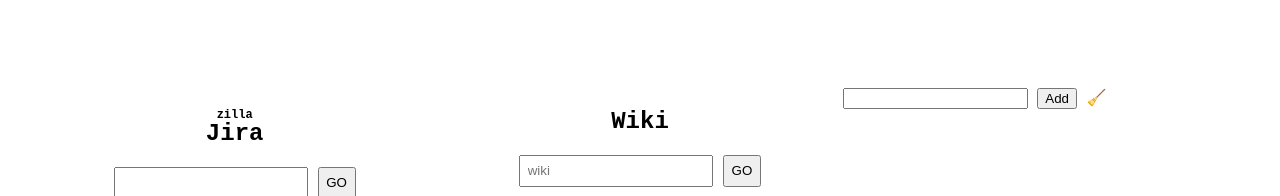
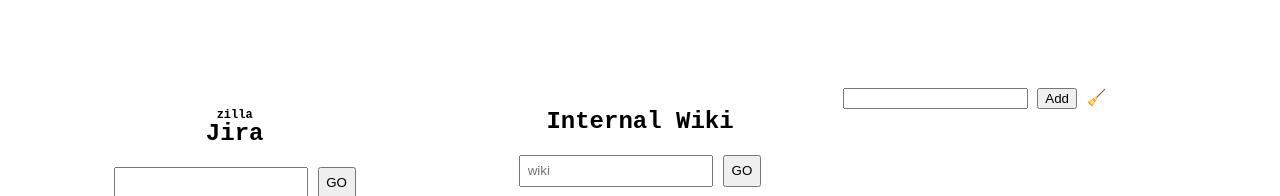
Before and after one commit to chadluo/homepage, a plain HTML site: page example/homepage.html in a window 1280 px wide. Shown: the top 196 px of the page. Drawn offline with Linux system fonts and the light colour scheme.

Commit message:
propaganda

```diff
--- a/example/gtd.js
+++ b/example/gtd.js
@@ -1,6 +1,6 @@
 "use strict";
 
-(function() {
+(function () {
   refreshGtd();
 })();
 
@@ -18,6 +18,7 @@
       .join("");
   }
   addGtdItemEventListener();
+
   function renderGtdItem(item) {
     return (
       "<li class='gtdItem " +
--- a/example/homepage.html
+++ b/example/homepage.html
@@ -25,7 +25,7 @@
 
       <div class="search">
         <form id="sampleWiki">
-          <h1>Wiki</h1>
+          <h1>Internal Wiki</h1>
           <input id="queryString" type="text" placeholder="wiki" tabindex="0" />
           <input type="submit" value="GO" />
         </form>
```
Also changed, not shown: README.md.
